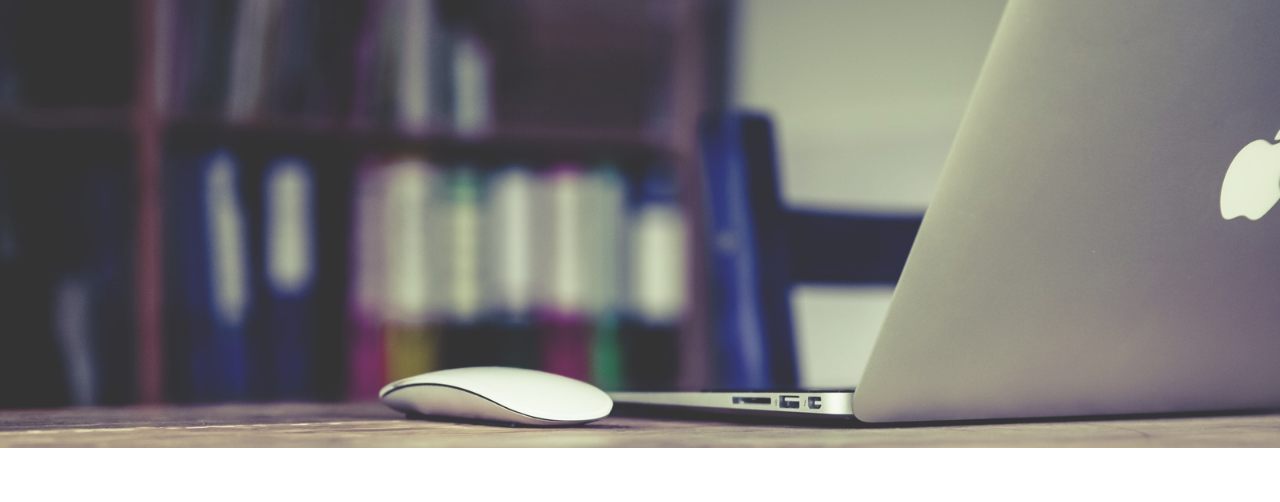
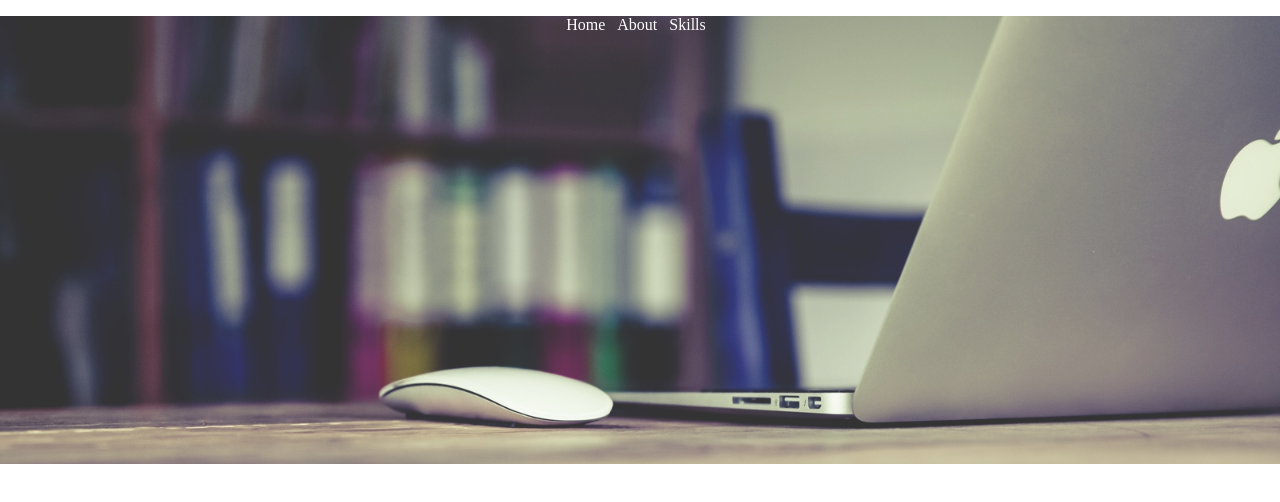
Before and after one commit to TERMINATOR-96/building-my-resume, a plain HTML site: page index.html in a window 1280 px wide. Drawn offline with Linux system fonts and the light colour scheme.

Commit message:
Added navigation list on the header

```diff
--- a/index.html
+++ b/index.html
@@ -8,7 +8,19 @@
 </head>
 <body>
     <header id="body-header">
-
+        <nav>
+            <ul class="horizontal-list text-center">
+                <li>
+                    <a href="#">Home</a>
+                </li>
+                <li>
+                    <a href="#about">About</a>
+                </li>
+                <li>
+                    <a href="#skills">Skills</a>
+                </li>
+            </ul>
+        </nav>
     </header>
     <main>
         <section id="about">
--- a/style.css
+++ b/style.css
@@ -2,6 +2,7 @@ body {
     margin: 0px;
 }
 
+/*Body Header*/
 #body-header {
     height: 56vh;
     opacity: 0.8;
@@ -10,3 +11,29 @@ body {
     background-position: center;
     background-attachment: fixed;
 }
+
+/*Horizontal List*/
+.horizontal-list {
+    list-style: none;
+    padding-left: 0px;
+}
+
+.horizontal-list li{
+    display: inline-block;
+    margin: 0px 8px 8px 0px;
+}
+
+.horizontal-list li a {
+    color: white;
+    text-decoration: none;
+    transition: color 0.5s, border-bottom 4s;
+}
+
+.horizontal-list li a:hover {
+    color: lightgray;
+    border-bottom: 1px solid white;
+}
+
+.text-center {
+    text-align: center;
+}
```
